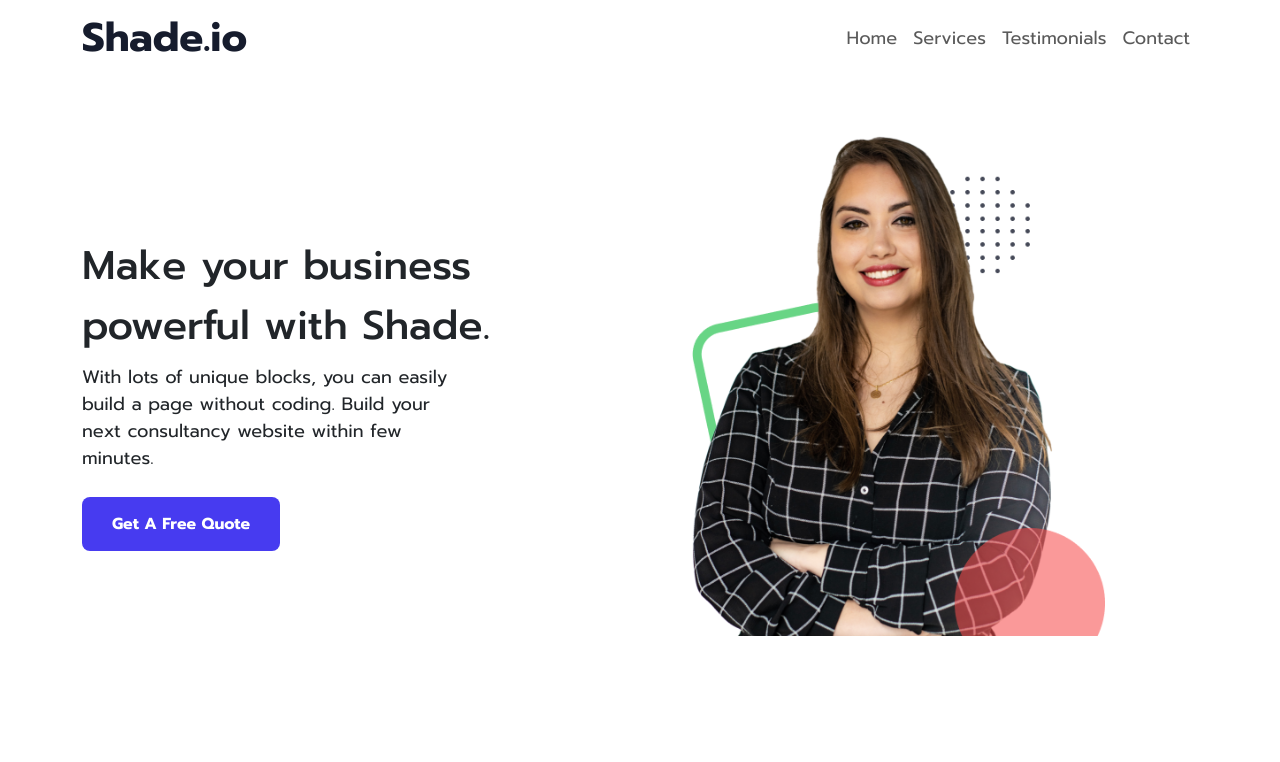
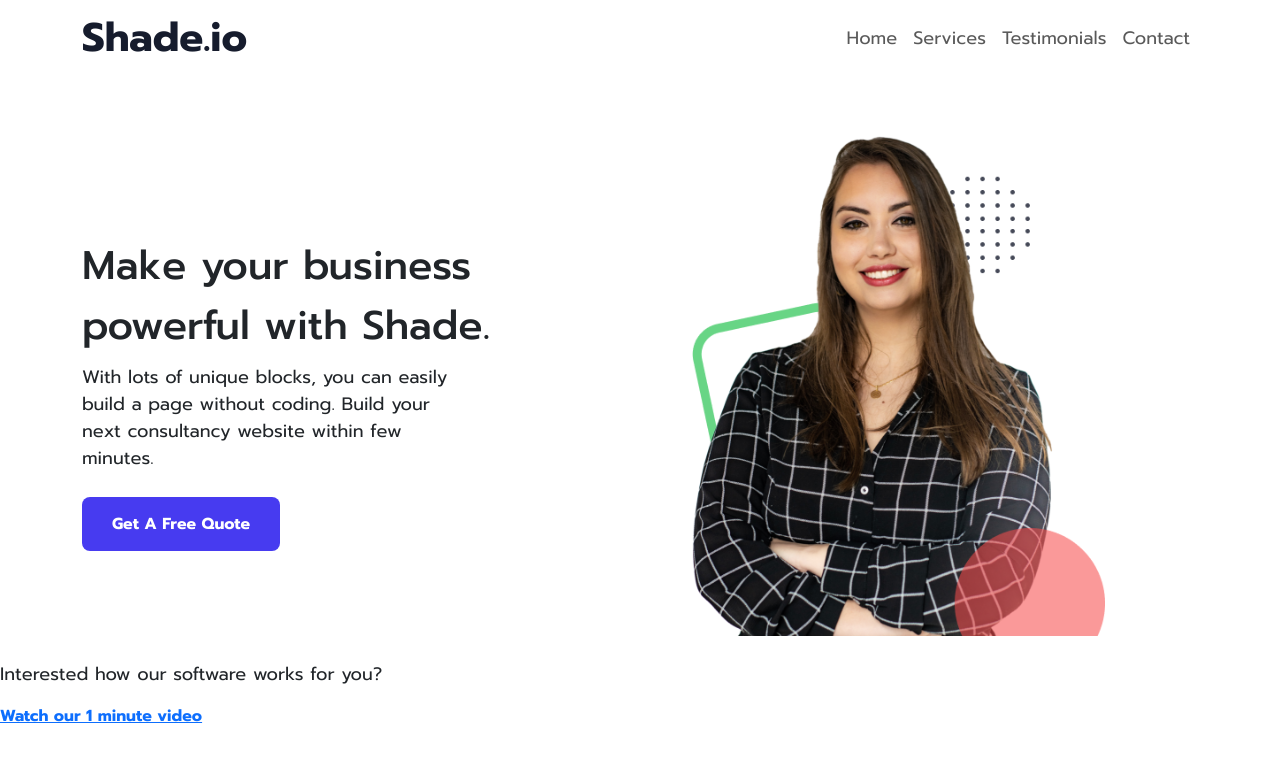
Before and after one commit to ecpieritz/shade-io, a Next.js app: page / in a window 1280 px wide. Shown: the top 762 px of the page. Built offline with nearby package versions, Linux system fonts and the light colour scheme.

Commit message:
Add WatchBtn

```diff
--- /dev/null
+++ b/components/WatchBtn.jsx
@@ -0,0 +1,10 @@
+
+export default function WatchBtn(props) {
+  return (
+    <div className="shWatchBtn">
+      <img src="/images/sh-icon__play-white.png" alt="" />
+      <p>{props.text}</p>
+      <a href={props.link}>{props.linkText}</a>
+    </div>
+  );
+}
--- a/pages/index.js
+++ b/pages/index.js
@@ -2,6 +2,7 @@ import Head from "next/head";
 import { Inter } from "next/font/google";
 import Header from "@/components/Header";
 import Banner from "@/components/Banner";
+import WatchBtn from "@/components/WatchBtn";
 const inter = Inter({ subsets: ["latin"] });
 
 export default function Home() {
@@ -23,6 +24,11 @@ export default function Home() {
           btnDesc="Get A Free Quote"
           imgUrl="/images/sh-banner__img.png"
         />
+        <WatchBtn
+          text='Interested how our software works for you?'
+          link=''
+          linkText='Watch our 1 minute video'
+        />
       </main>
     </>
   );
```
